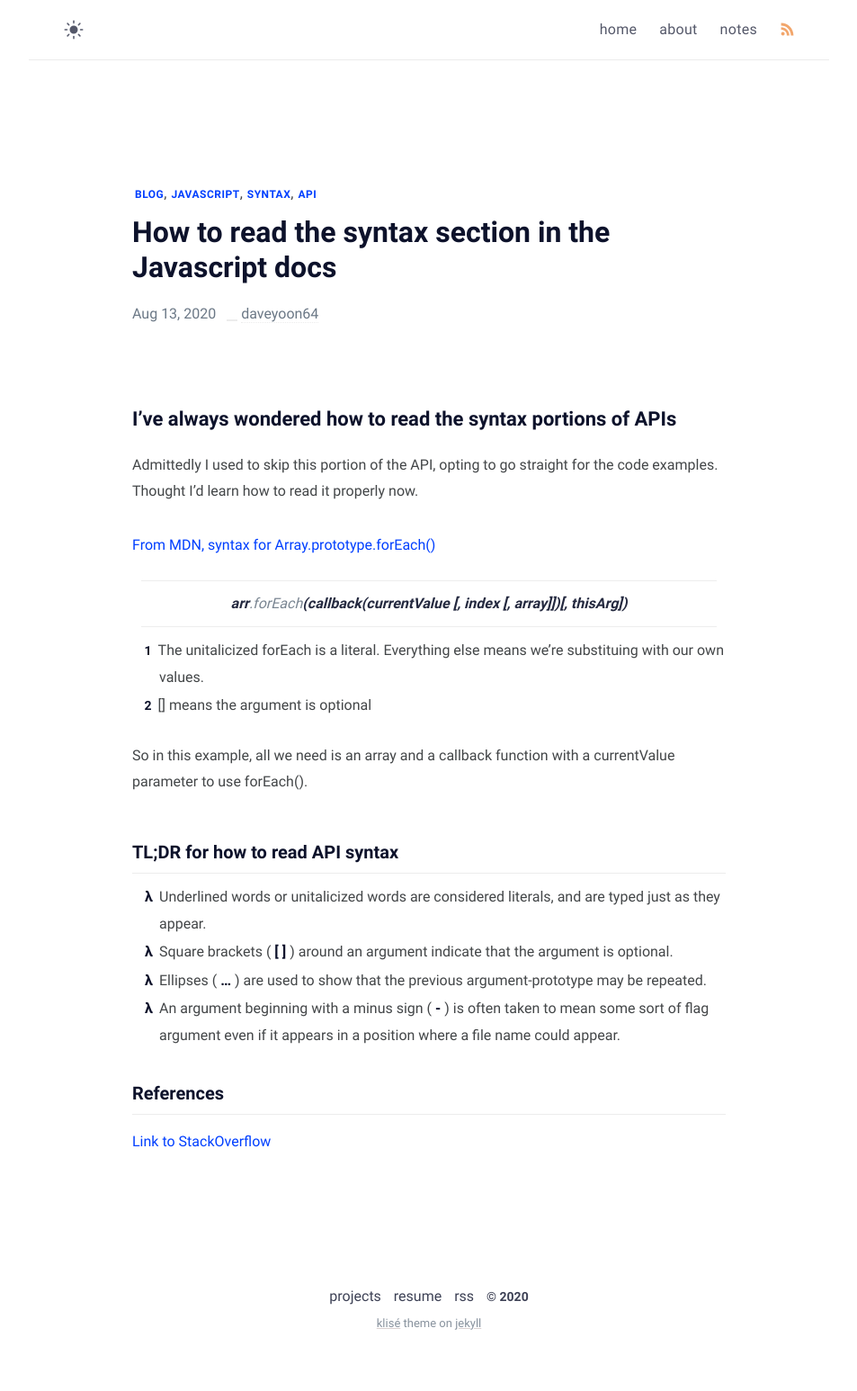
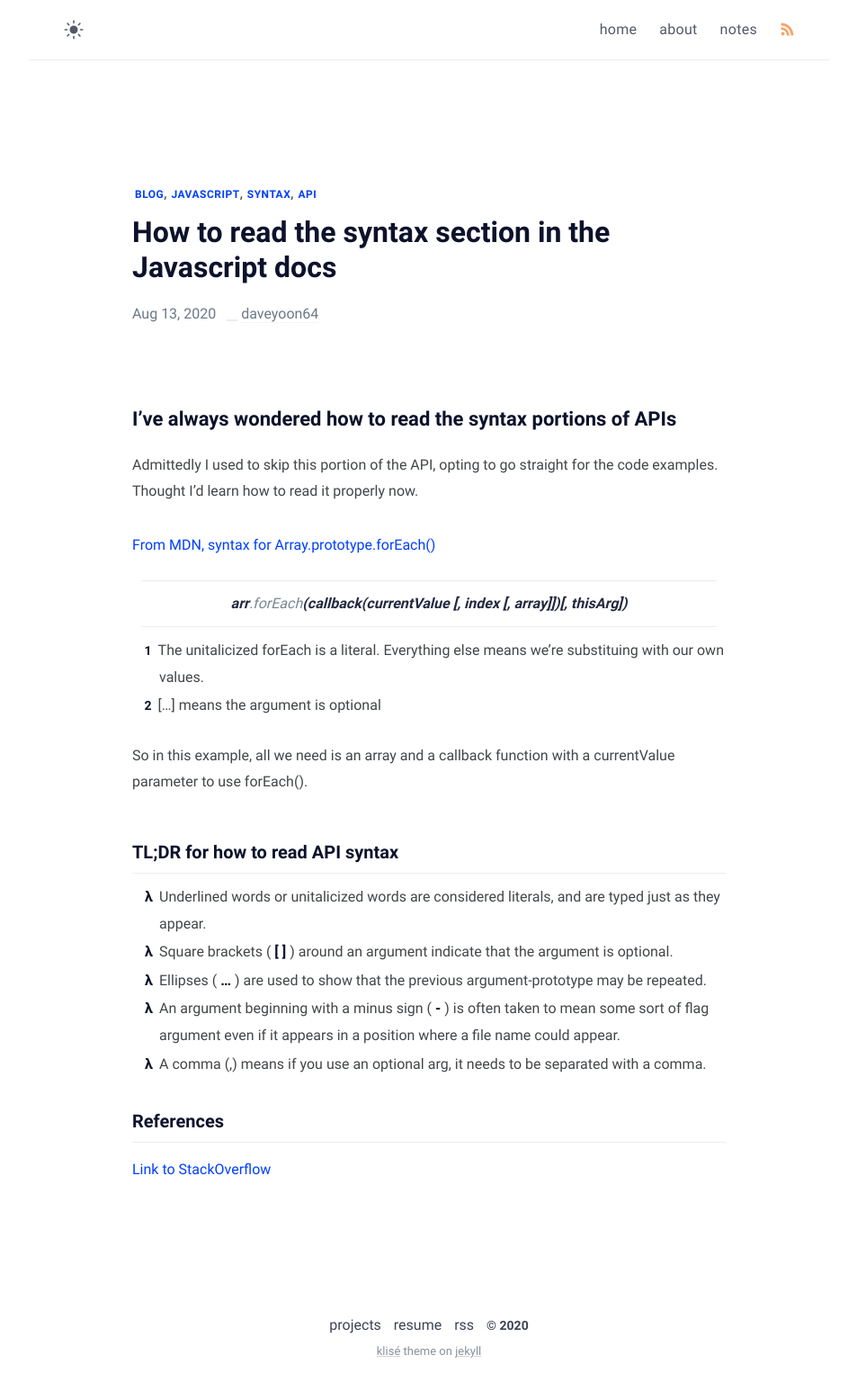
Before and after one commit to daveyoon64/daveyoon64.github.io, a Jekyll site: the page built from _posts/how_to_read_js_syntax/2020-08-13-how_to_read_js_api_syntax.md, in a window 1280 px wide. Shown: the whole page at 90% size, without its empty margins (163-1116 px from the left). Built offline with Jekyll 4.4.1, drawn with Linux system fonts in a browser that asks for light colours; before the commit the page ends 1515 px from its top, so only the background shows below that.

Commit message:
Edited to includ information on comma

```diff
--- a/_posts/how_to_read_js_syntax/2020-08-13-how_to_read_js_api_syntax.md
+++ b/_posts/how_to_read_js_syntax/2020-08-13-how_to_read_js_api_syntax.md
@@ -12,7 +12,7 @@ Admittedly I used to skip this portion of the API, opting to go straight for the
 > ***arr***.forEach***(callback(currentValue [, index [, array]])[, thisArg])***
 
 1. The unitalicized forEach is a literal. Everything else means we're substituing with our own values.
-1. [] means the argument is optional
+1. [...] means the argument is optional
 
 So in this example, all we need is an array and a callback function with a currentValue parameter to use forEach().
 
@@ -22,7 +22,7 @@ So in this example, all we need is an array and a callback function with a curre
 - Square brackets ( **[ ]** ) around an argument indicate that the argument is optional.
 - Ellipses ( **...** ) are used to show that the previous argument-prototype may be repeated.
 - An argument beginning with a minus sign ( **-** ) is often taken to mean some sort of flag argument even if it appears in a position where a file name could appear.
-
+- A comma (,) means if you use an optional arg, it needs to be separated with a comma.
 
 ### References
 [Link to StackOverflow](https://stackoverflow.com/questions/10925478/how-to-interpret-api-documentation-function-parameters)
```
Also changed, not shown: 2 other files.
